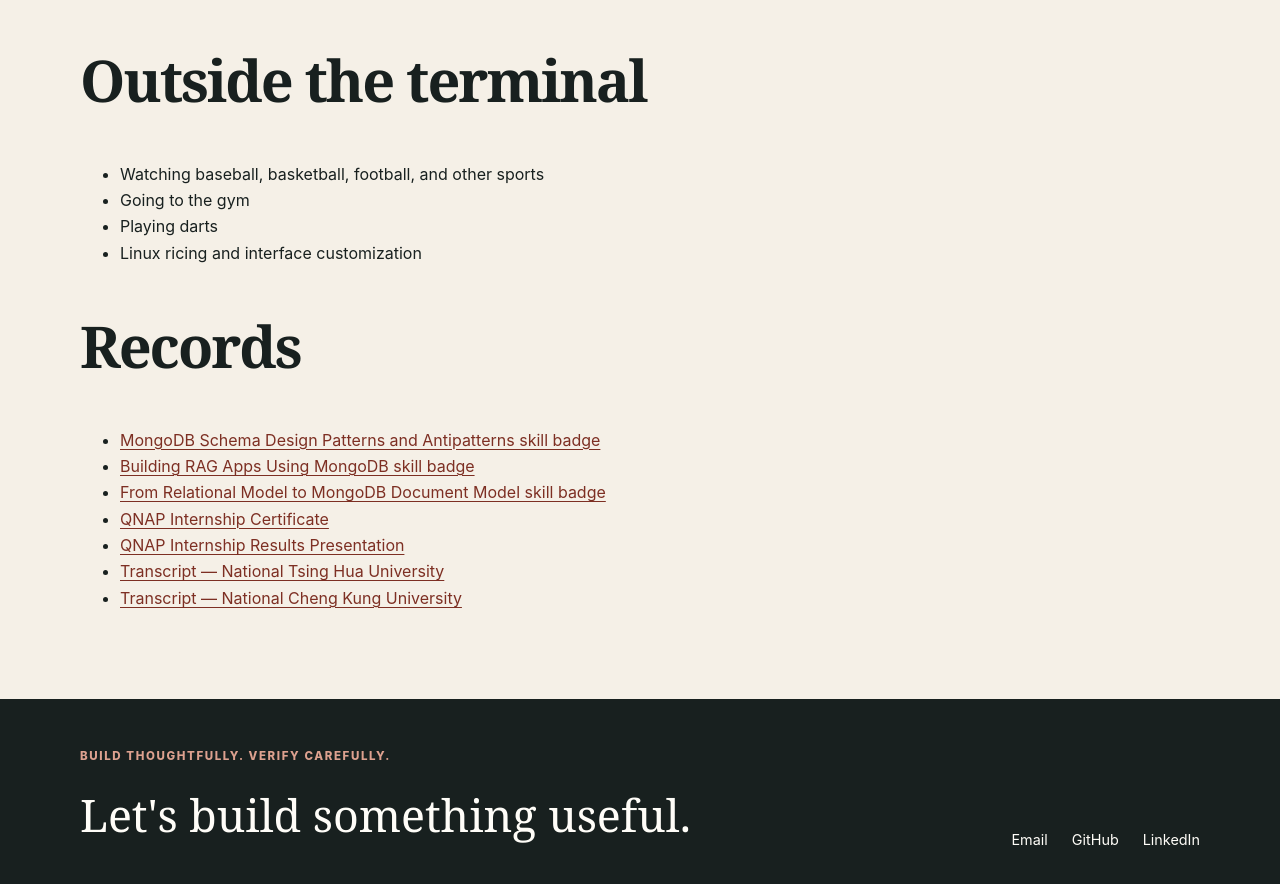
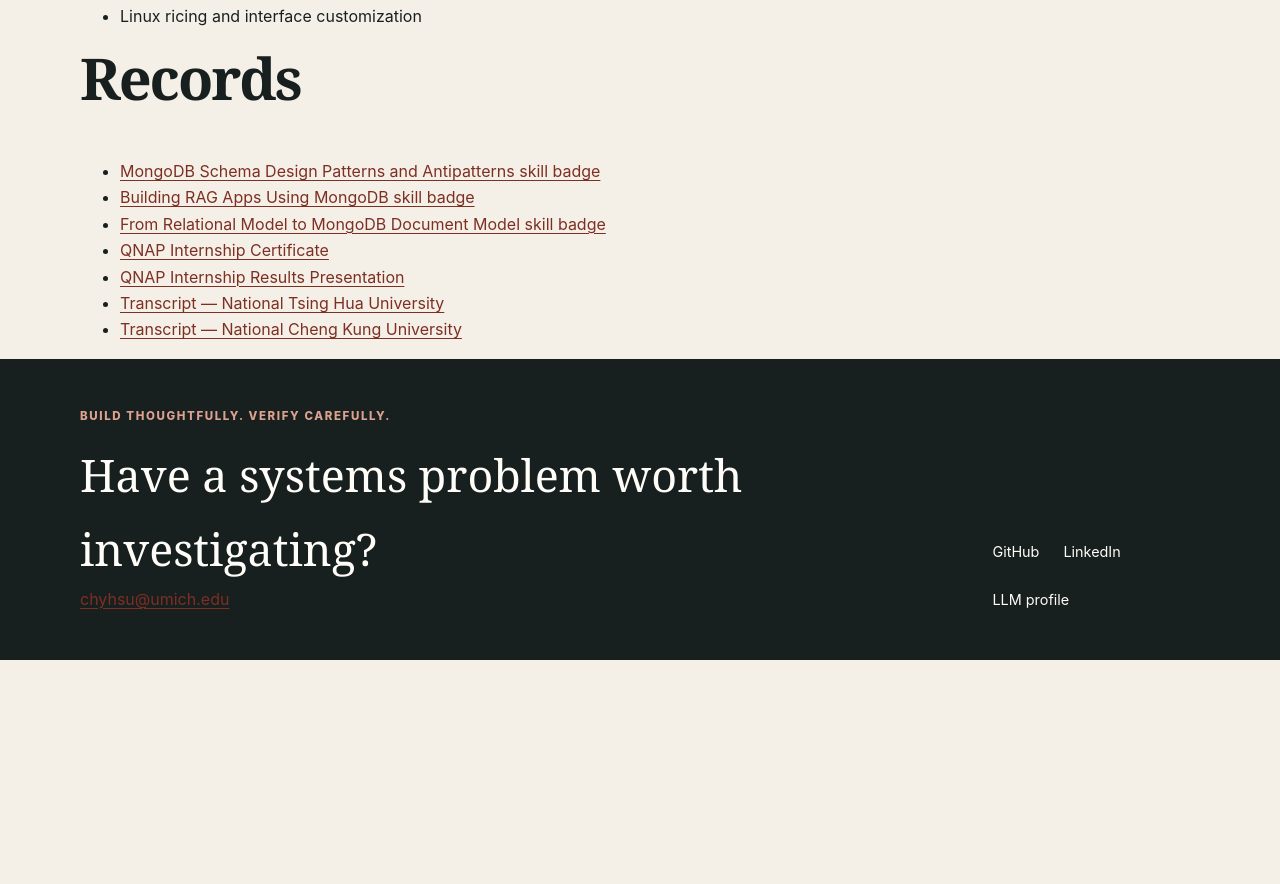
Before and after one commit to chyhsu/chyhsu.github.io, a Jekyll site: the page built from about.md, in a window 1280 px wide and 900 px high, scrolled down 1680 px. Shown: the top 884 px of the window. Built offline with Jekyll 4.4.1, drawn with Linux system fonts in a browser that asks for light colours; after the commit the page ends 2340 px from its top, so only the background shows below that; some of the changed text lies outside the part shown.

Commit message:
feat: add semantic shell and projects index

```diff
--- a/_includes/site-footer.html
+++ b/_includes/chrome/footer.html
@@ -3,12 +3,13 @@
   <div class="site-shell site-footer__inner">
     <div>
       <p class="site-footer__eyebrow">Build thoughtfully. Verify carefully.</p>
-      <p class="site-footer__title">Let's build something useful.</p>
+      <p class="site-footer__title">Have a systems problem worth investigating?</p>
+      <a class="site-footer__contact" href="mailto:{{ contact.email }}">{{ contact.email }}</a>
     </div>
-    <nav class="footer-links" aria-label="Contact links">
-      <a href="mailto:{{ contact.email }}">Email</a>
+    <nav class="footer-links" aria-label="Profile and machine-readable links">
       <a href="{{ contact.github }}" rel="me noopener">GitHub</a>
       <a href="{{ contact.linkedin }}" rel="me noopener">LinkedIn</a>
+      <a href="{{ '/llm/' | relative_url }}">LLM profile</a>
     </nav>
   </div>
 </footer>
--- a/_includes/head.html
+++ b/_includes/chrome/head.html
@@ -1,7 +1,7 @@
 <head>
   <meta charset="utf-8">
   <meta name="viewport" content="width=device-width, initial-scale=1">
-  {%- seo -%}
+  {% seo %}
   <link rel="stylesheet" href="{{ '/assets/main.css' | relative_url }}">
-  {%- feed_meta -%}
+  {% feed_meta %}
 </head>
--- a/_includes/sections/experience.html
+++ b/_includes/sections/experience.html
@@ -1,4 +1,4 @@
-<section class="section section--ruled site-shell" id="work" aria-labelledby="work-title">
+<section class="section section--ruled site-shell" id="experience" aria-labelledby="work-title">
   <header class="section-heading">
     <p class="eyebrow">01 / Experience</p>
     <h2 id="work-title">Production work, investigated end to end.</h2>
--- a/_layouts/default.html
+++ b/_layouts/default.html
@@ -1,12 +1,12 @@
 <!doctype html>
 <html lang="{{ page.lang | default: site.lang | default: 'en' }}">
-  {%- include head.html -%}
+  {% include chrome/head.html %}
   <body class="{{ page.body_class | default: 'site-page' }}">
     <a class="skip-link" href="#main-content">Skip to content</a>
-    {%- include site-header.html -%}
+    {% include chrome/header.html %}
     <main id="main-content" class="page-main" tabindex="-1">
       {{ content }}
     </main>
-    {%- include site-footer.html -%}
+    {% include chrome/footer.html %}
   </body>
 </html>
--- a/_layouts/page.html
+++ b/_layouts/page.html
@@ -1,13 +1,14 @@
 ---
 layout: default
 ---
-<article class="site-shell prose-page">
+<article class="site-shell page-frame{% if page.wide %} page-frame--wide{% endif %}">
   <header class="page-header">
     <p class="eyebrow">{{ page.eyebrow | default: site.title }}</p>
     <h1>{{ page.title | escape }}</h1>
-    {% if page.intro %}<p class="page-intro">{{ page.intro }}</p>{% endif %}
+    {% assign page_description = page.description | default: page.intro %}
+    {% if page_description %}<p class="page-intro">{{ page_description }}</p>{% endif %}
   </header>
-  <div class="prose">
+  <div class="page-content">
     {{ content }}
   </div>
 </article>
```
Also changed, not shown: _includes/chrome/header.html (renamed from _includes/site-header.html, +4 -3 lines), _includes/components/evidence-row.html (added, +28 -0 lines), _includes/components/project-links.html (added, +15 -0 lines), projects.md (added, +42 -0 lines), test/site_render_test.rb (+43 -59 lines).
